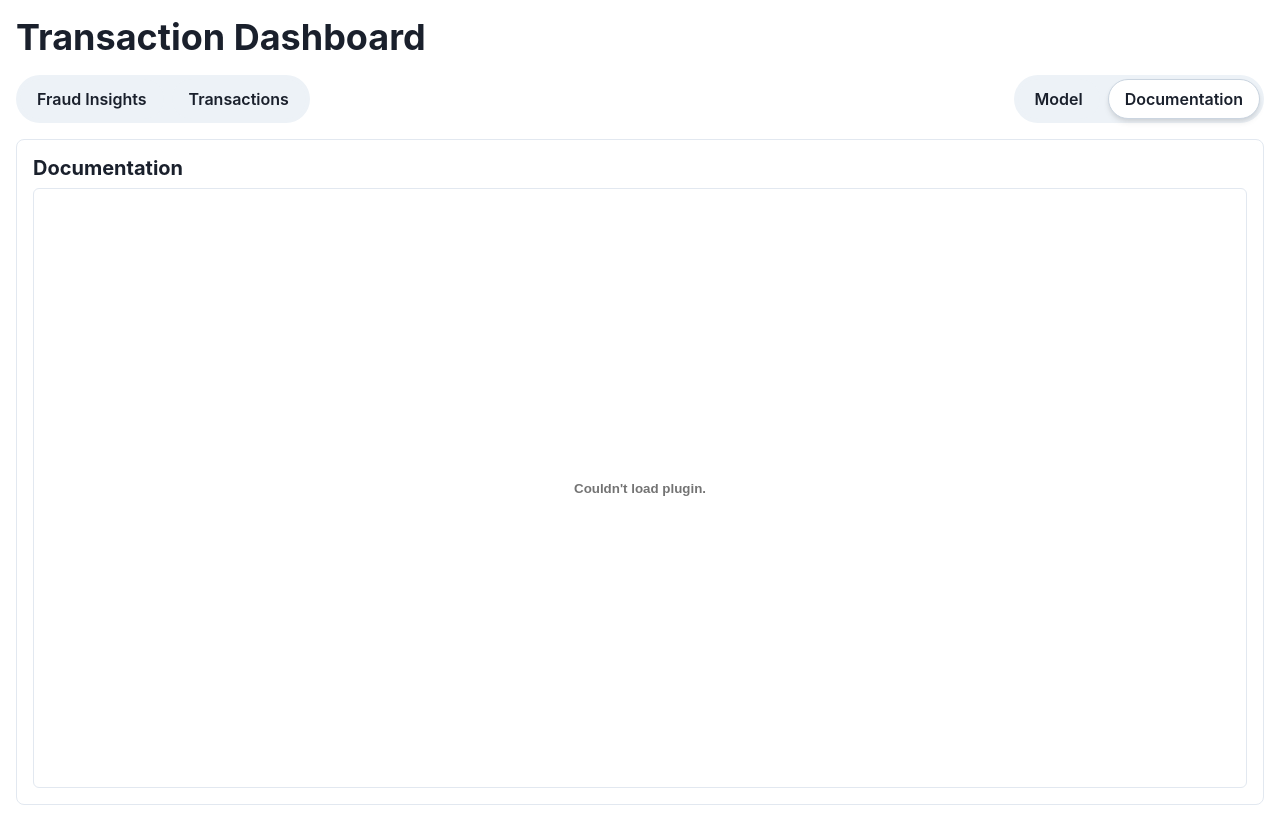
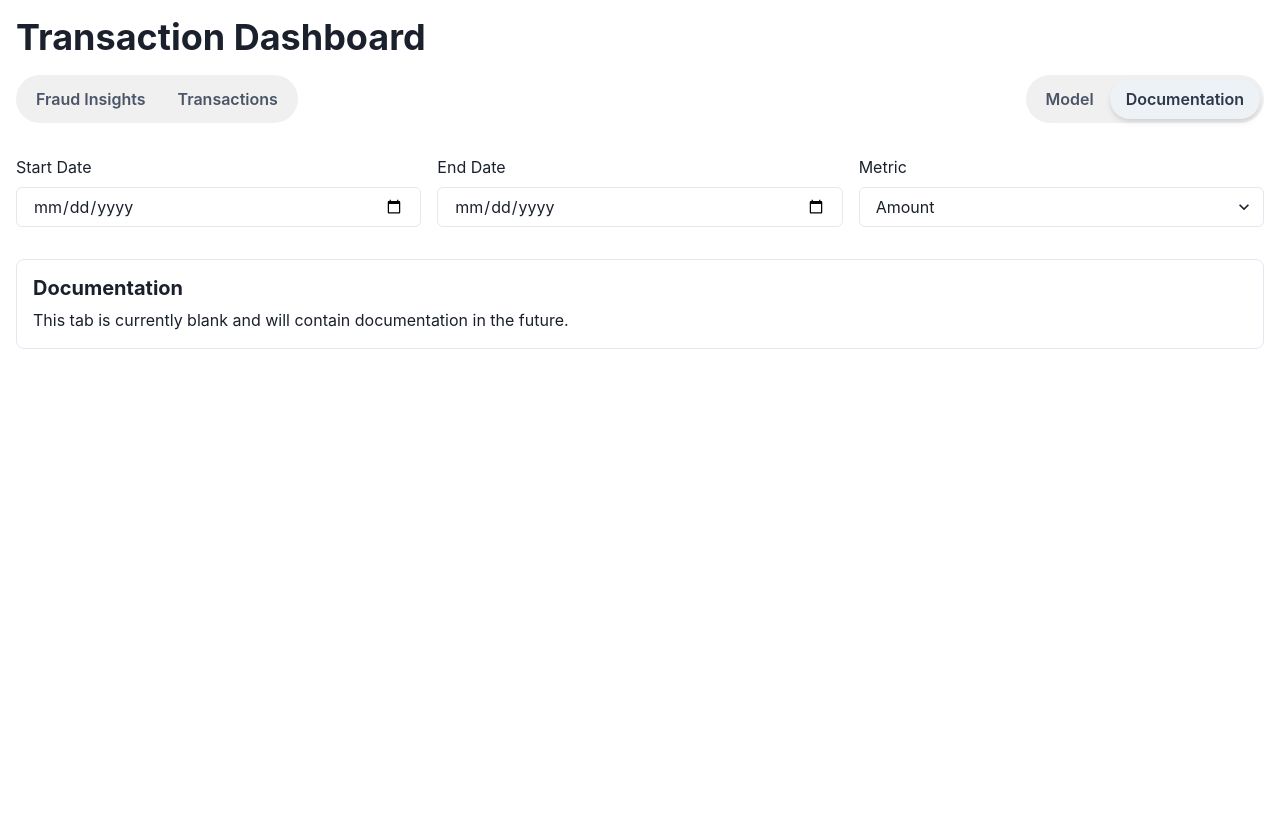
Before and after one commit to NathanAlanmanou/website, a React (Create React App) app in the folder transaction-dashboard/: page / in a window 1280 px wide. Both pictures are taken after a click on the tab "Documentation". After the commit the page ends 800 px from the top, so only its background shows below. Built offline with nearby package versions, Linux system fonts and the light colour scheme.

Commit message:
bubble tabs without white space when switching tabs. No pdf implementation

```diff
--- a/transaction-dashboard/src/App.js
+++ b/transaction-dashboard/src/App.js
@@ -2,53 +2,59 @@ import React, { useState, useEffect } from 'react';
 import {
   ChakraProvider,
   Box,
+  VStack,
   Heading,
-  Flex,
-  Button,
+  Tabs,
+  TabList,
+  TabPanels,
+  Tab,
+  TabPanel,
   Input,
   Select,
-  Text,
-  VStack,
-  HStack,
   Grid,
   GridItem,
-  useStyleConfig,
-  Spinner,
+  Text,
+  Flex,
+  HStack,
+  extendTheme,
 } from "@chakra-ui/react";
-import { motion, AnimatePresence } from "framer-motion";
 import { PieChart, Pie, Cell, ResponsiveContainer, ScatterChart, Scatter, XAxis, YAxis, ZAxis, Tooltip, Legend, CartesianGrid } from 'recharts';
+import { motion } from "framer-motion";
 
 const COLORS = ['#0088FE', '#00C49F', '#FFBB28', '#FF8042', '#8884D8', '#82CA9D', '#FFC0CB', '#A52A2A', '#DDA0DD', '#FF69B4'];
 
 const MotionBox = motion(Box);
 
-const CustomTab = ({ children, isSelected, onClick }) => {
-  const styles = useStyleConfig("Button", { variant: "outline" });
-  return (
-    <Button
-      {...styles}
-      onClick={onClick}
-      borderRadius="full"
-      bg={isSelected ? "white" : "gray.100"}
-      borderColor={isSelected ? "gray.300" : "transparent"}
-      boxShadow={isSelected ? "md" : "none"}
-      _hover={{ bg: "white" }}
-    >
-      {children}
-    </Button>
-  );
-};
+// Custom theme to override Tabs styling
+const theme = extendTheme({
+  components: {
+    Tabs: {
+      baseStyle: {
+        tab: {
+          borderRadius: "full",
+          _selected: {
+            color: "black",
+            bg: "white",
+            boxShadow: "md",
+          },
+        },
+        tablist: {
+          bg: "#F0F0F0",
+          borderRadius: "full",
+          p: 1,
+        },
+      },
+    },
+  },
+});
 
-const Dashboard = () => {
+function App() {
   const [data, setData] = useState([]);
   const [filteredData, setFilteredData] = useState([]);
   const [startDate, setStartDate] = useState('');
   const [endDate, setEndDate] = useState('');
   const [selectedMetric, setSelectedMetric] = useState('amount');
-  const [activeTab, setActiveTab] = useState('fraud');
-  const [numPages, setNumPages] = useState(null);
-  const [pageNumber, setPageNumber] = useState(1);
-  const [pdfError, setPdfError] = useState(null);
+  const [activeTab, setActiveTab] = useState(0);
 
   useEffect(() => {
     // In a real application, you would fetch the data from an API or database
@@ -128,56 +134,33 @@ const Dashboard = () => {
     }));
   };
 
-  function onDocumentLoadSuccess({ numPages }) {
-    setNumPages(numPages);
-    setPdfError(null);
-  }
-
-  function onDocumentLoadError(error) {
-    console.error('Error while loading document:', error);
-    setPdfError('Failed to load PDF. Please try again later.');
-  }
+  const handleTabChange = (index) => {
+    setActiveTab(index);
+  };
 
   return (
-    <ChakraProvider>
+    <ChakraProvider theme={theme}>
       <Box p={4}>
         <VStack spacing={4} align="stretch">
           <Heading as="h1" size="xl">Transaction Dashboard</Heading>
 
-          <Flex justify="space-between">
-            <HStack spacing={2} bg="gray.100" p={1} borderRadius="full">
-              <CustomTab
-                isSelected={activeTab === 'fraud'}
-                onClick={() => setActiveTab('fraud')}
-              >
-                Fraud Insights
-              </CustomTab>
-              <CustomTab
-                isSelected={activeTab === 'transactions'}
-                onClick={() => setActiveTab('transactions')}
-              >
-                Transactions
-              </CustomTab>
+          <HStack spacing={4} align="start" justifyContent="space-between">
+            <Tabs variant="soft-rounded" colorScheme="gray" size="md" index={activeTab} onChange={handleTabChange}>
+              <TabList>
+                <Tab>Fraud Insights</Tab>
+                <Tab>Transactions</Tab>
+              </TabList>
+            </Tabs>
+            <Tabs variant="soft-rounded" colorScheme="gray" size="md" index={activeTab - 2} onChange={(index) => handleTabChange(index + 2)}>
+              <TabList>
+                <Tab>Model</Tab>
+                <Tab>Documentation</Tab>
+              </TabList>
+            </Tabs>
           </HStack>
-            <HStack spacing={2} bg="gray.100" p={1} borderRadius="full">
-              <CustomTab
-                isSelected={activeTab === 'model'}
-                onClick={() => setActiveTab('model')}
-              >
-                Model
-              </CustomTab>
-              <CustomTab
-                isSelected={activeTab === 'documentation'}
-                onClick={() => setActiveTab('documentation')}
-              >
-                Documentation
-              </CustomTab>
-            </HStack>
-          </Flex>
 
-          {(activeTab === 'fraud' || activeTab === 'transactions') && (
-            <Flex my={4} gap={4}>
-              <Box flex={1}>
+          <Flex my={4}>
+            <Box flex={1} mr={2}>
               <Text mb={2}>Start Date</Text>
               <Input
                 type="date"
@@ -185,7 +168,7 @@ const Dashboard = () => {
                 onChange={(e) => setStartDate(e.target.value)}
               />
             </Box>
-              <Box flex={1}>
+            <Box flex={1} mx={2}>
               <Text mb={2}>End Date</Text>
               <Input
                 type="date"
@@ -193,7 +176,7 @@ const Dashboard = () => {
                 onChange={(e) => setEndDate(e.target.value)}
               />
             </Box>
-              <Box flex={1}>
+            <Box flex={1} ml={2}>
               <Text mb={2}>Metric</Text>
               <Select
                 value={selectedMetric}
@@ -204,17 +187,14 @@ const Dashboard = () => {
               </Select>
             </Box>
           </Flex>
-          )}
 
-          <AnimatePresence mode="wait">
           <MotionBox
-              key={activeTab}
-              initial={{ opacity: 0, x: 20 }}
-              animate={{ opacity: 1, x: 0 }}
-              exit={{ opacity: 0, x: -20 }}
+            initial={{ opacity: 0, y: 20 }}
+            animate={{ opacity: 1, y: 0 }}
+            exit={{ opacity: 0, y: -20 }}
             transition={{ duration: 0.3 }}
           >
-              {activeTab === 'fraud' && (
+            {activeTab === 0 && (
               <VStack spacing={4} align="stretch">
                 <Box p={4} borderWidth={1} borderRadius="lg">
                   <Heading as="h3" size="md" mb={2}>Transaction Amount vs Balance Difference</Heading>
@@ -255,7 +235,7 @@ const Dashboard = () => {
               </VStack>
             )}
 
-              {activeTab === 'transactions' && (
+            {activeTab === 1 && (
               <VStack spacing={4} align="stretch">
                 <Box p={4} borderWidth={1} borderRadius="lg">
                   <Heading as="h2" size="md" mb={2}>Transaction Types Distribution</Heading>
@@ -311,37 +291,24 @@ const Dashboard = () => {
               </VStack>
             )}
 
-              {activeTab === 'model' && (
+            {activeTab === 2 && (
               <Box p={4} borderWidth={1} borderRadius="lg">
                 <Heading as="h2" size="md" mb={2}>Model Information</Heading>
                 <Text>This tab is currently blank and will contain model information in the future.</Text>
               </Box>
             )}
 
-{activeTab === 'documentation' && (
+            {activeTab === 3 && (
               <Box p={4} borderWidth={1} borderRadius="lg">
                 <Heading as="h2" size="md" mb={2}>Documentation</Heading>
-                  <Box
-                    borderWidth={1}
-                    borderRadius="md"
-                    height="600px"
-                    overflow="hidden"
-                  >
-                    <embed
-                      src={`${process.env.PUBLIC_URL}/placeholder.pdf`}
-                      type="application/pdf"
-                      width="100%"
-                      height="100%"
-                    />
-                  </Box>
+                <Text>This tab is currently blank and will contain documentation in the future.</Text>
               </Box>
             )}
           </MotionBox>
-          </AnimatePresence>
         </VStack>
       </Box>
     </ChakraProvider>
   );
-};
+}
 
-export default Dashboard;
+export default App;
```
Lines whose indentation alone changed are shown as unchanged.
